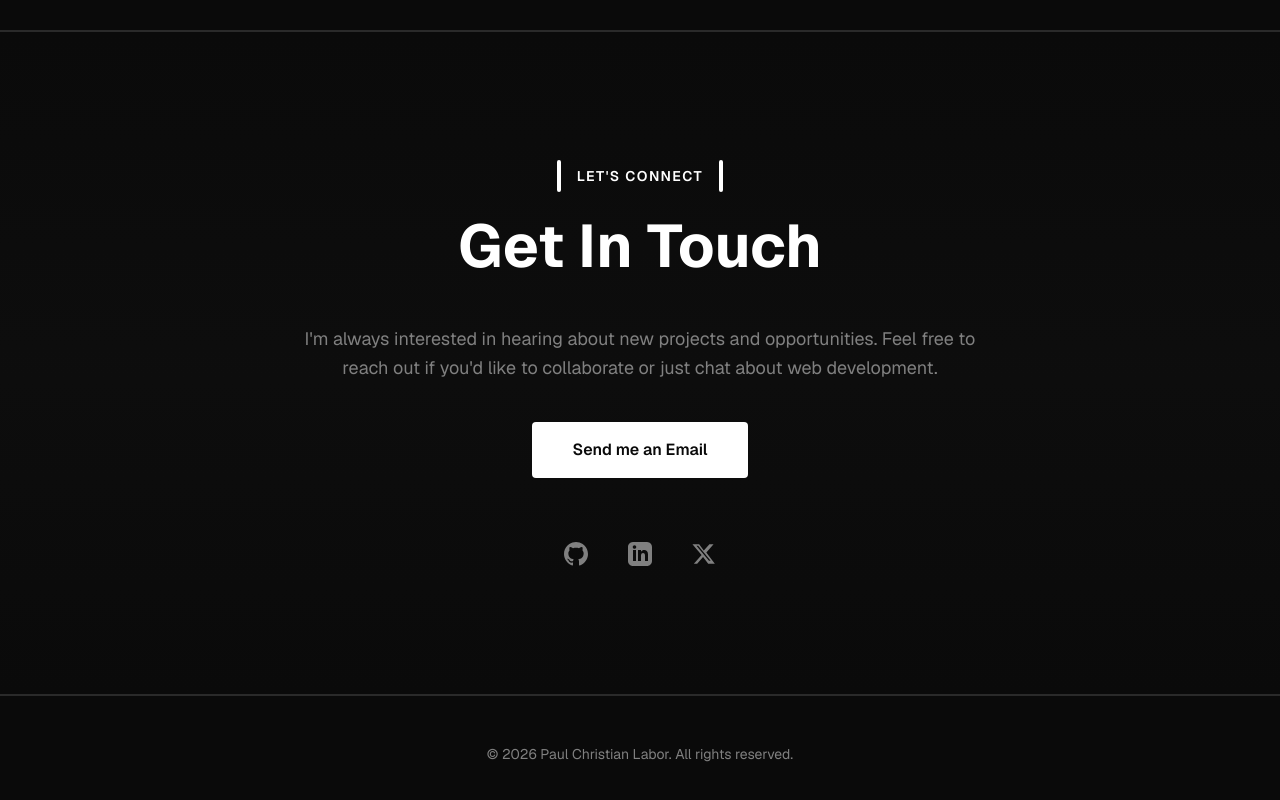
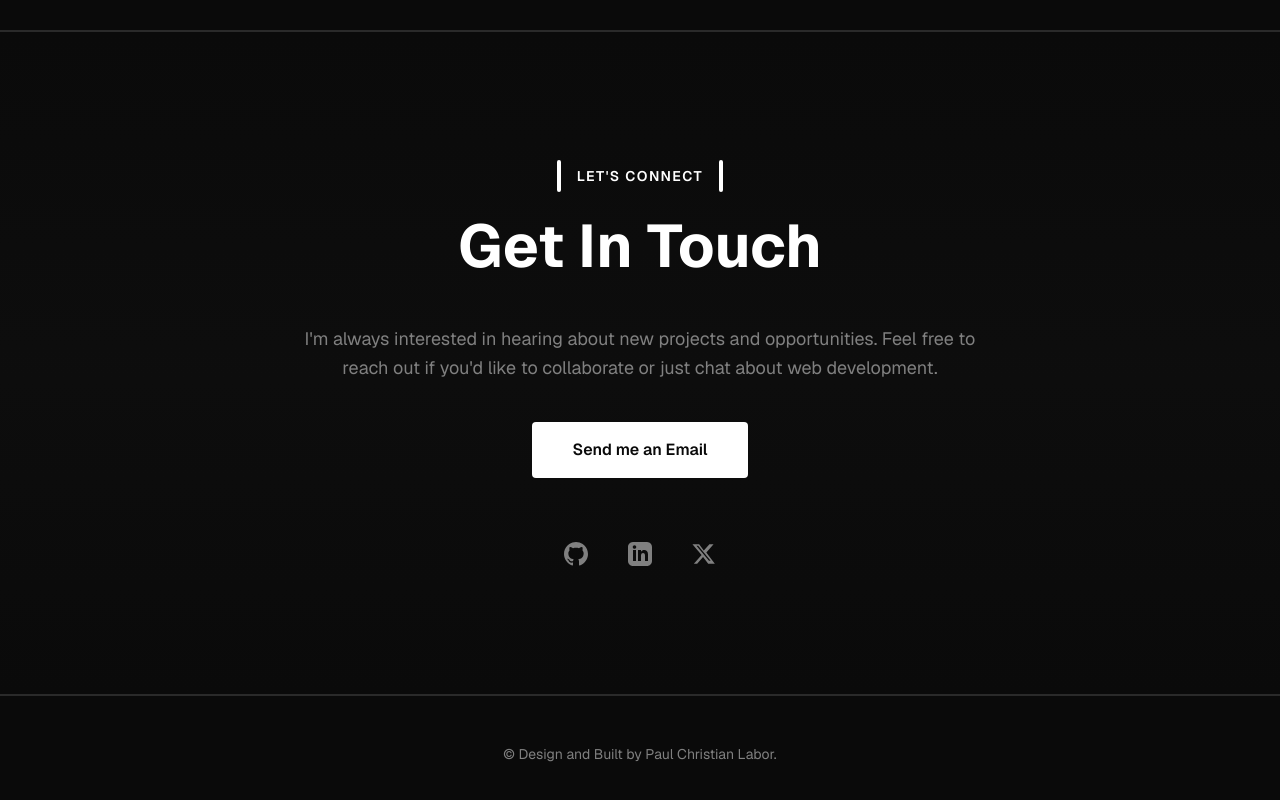
Before and after one commit to paulchristianlabor/v0-portfolio-website, a Next.js app: page / in a window 1280 px wide. Shown: the part 2252-3052 px from the top of the page. Built offline with nearby package versions, Linux system fonts and the light colour scheme.

Commit message:
Updating the footer

```diff
--- a/app/page.tsx
+++ b/app/page.tsx
@@ -216,7 +216,7 @@ export default function Home() {
       {/* Footer */}
       <footer className="border-t border-border py-12 px-8">
         <div className="max-w-7xl mx-auto text-center text-secondary text-sm">
-          <p>&copy; 2026 Paul Christian Labor. All rights reserved.</p>
+          <p>&copy; Design and Built by Paul Christian Labor.</p>
         </div>
       </footer>
     </main>
```
